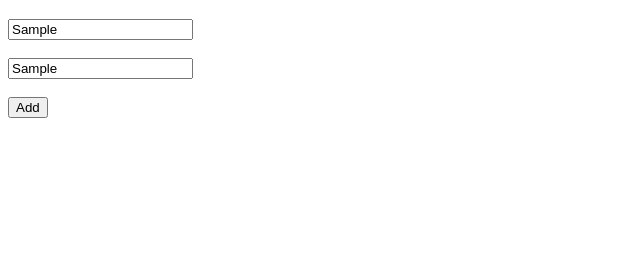
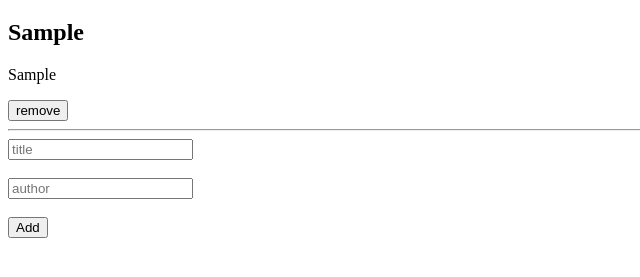
Before and after one commit to gisachris/AwesomeBooks-app, a website: page index.html in a window 1280 px wide. Both pictures are taken after typing "Sample", "Sample" into the empty fields and a click on the button "Add". Shown: the part 61-338 px from the top of the page, without its empty margins (0-640 px from the left). Drawn offline with Linux system fonts and the light colour scheme.

Commit message:
adding javascript

```diff
--- a/app.js
+++ b/app.js
@@ -0,0 +1,115 @@
+document.addEventListener('DOMContentLoaded', () => {
+  /* eslint-disable no-use-before-define */
+  /* eslint-disable no-plusplus */
+// document structure selection
+  const container = document.querySelector('.container');
+  const header = document.querySelector('.Pagetitle');
+  const form = document.querySelector('.form');
+
+  // create showcase for books
+  const bookDisplay = document.createElement('div');
+  bookDisplay.classList.add('bookDisplay');
+
+  // document structuring
+  container.append(header, bookDisplay, form);
+
+  // create a single book template
+  const inputTitle = document.querySelector('.title');
+  const inputAuthor = document.querySelector('.author');
+  const addButton = document.querySelector('.add');
+
+  class Book {
+    constructor(title, author) {
+      this.title = title;
+      this.author = author;
+    }
+  }
+
+  let bookHolder = [];
+
+  // storage for books
+  if (localStorage.getItem('storedBooks')) {
+    bookHolder = JSON.parse(localStorage.getItem('storedBooks'));
+    display();
+  }
+
+  // storage for inputs
+  const inputStorage = JSON.parse(localStorage.getItem('inputdata')) || {};
+  inputTitle.value = inputStorage.inputTitle || '';
+  inputAuthor.value = inputStorage.inputAuthor || '';
+
+  inputTitle.addEventListener('input', inputSave);
+  inputAuthor.addEventListener('input', inputSave);
+
+  function inputSave() {
+    inputStorage.inputTitle = inputTitle.value;
+    inputStorage.inputAuthor = inputAuthor.value;
+
+    localStorage.setItem('inputdata', JSON.stringify(inputStorage));
+  }
+
+  // add a single book
+  function addBook() {
+    const titleData = inputTitle.value;
+    const authorData = inputAuthor.value;
+
+    const newBook = new Book(titleData, authorData);
+
+    bookHolder.push(newBook);
+
+    // store the updated array in local storage
+    localStorage.setItem('storedBooks', JSON.stringify(bookHolder));
+
+    // clean the input
+    inputTitle.value = '';
+    inputAuthor.value = '';
+    inputSave();
+  }
+
+  // display the books that were inserted
+  function display() {
+    // displaying all the books
+    for (let i = 0; i < bookHolder.length; i++) {
+      const bookInstance = document.createElement('article');
+      const dispTitle = document.createElement('h2');
+      dispTitle.innerHTML = bookHolder[i].title;
+      const dispAuthor = document.createElement('p');
+      dispAuthor.innerHTML = bookHolder[i].author;
+      const delButton = document.createElement('button');
+      delButton.innerHTML = 'remove';
+      delButton.classList.add('delButton');
+      delButton.setAttribute('data-index', i);
+      delButton.addEventListener('click', deleteBook);
+      const hrline = document.createElement('hr');
+      bookInstance.append(dispTitle, dispAuthor, delButton, hrline);
+      bookDisplay.append(bookInstance);
+    }
+  }
+
+  // create an error mssg
+  const error = document.createElement('span');
+  error.innerHTML = 'please fill out all these fields';
+
+  addButton.addEventListener('click', () => {
+    // validate before adding
+    if (inputTitle.value === '' || inputAuthor.value === '') {
+      bookDisplay.append(error);
+      inputTitle.value = '';
+      inputAuthor.value = '';
+    } else {
+      addBook();
+      bookDisplay.innerHTML = '';
+      display();
+    }
+  });
+
+  function deleteBook(event) {
+    const button = event.target;
+    const instance = button.parentNode;
+    instance.remove();
+    const index = button.getAttribute('data-index');
+    // bookHolder.splice(index, 1);
+    bookHolder = bookHolder.filter((book, i) => i !== parseInt(index, 10));
+    localStorage.setItem('storedBooks', JSON.stringify(bookHolder));
+  }
+});
--- a/index.html
+++ b/index.html
@@ -7,18 +7,16 @@
   <title>book website</title>
 </head>
 <body>
-  <main class="main-container">
-    <div class="title">
+  <main class="container">
+    <div class="Pagetitle">
       <h1 class="titletext">Awesome Books</h1>
     </div>
-
-    <div class="book-list">
-      <input type="text" class="title" placeholder="title"><br><br>
-      <input type="text" class="author" placeholder="author"><br><br>
+    <div class="form">
+      <input type="text" class="title" placeholder="title" required><br><br>
+      <input type="text" class="author" placeholder="author" required><br><br>
       <button class="add">Add</button>
     </div>
   </main>
-
   <script src="app.js"></script>
 </body>
 </html>
```
Also changed, not shown: .eslintrc.json.
